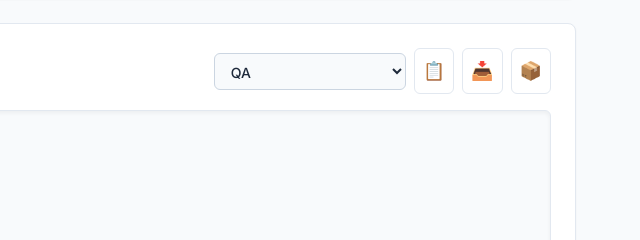
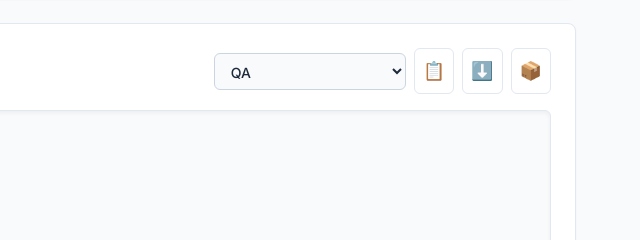
Before and after one commit to sanjeev40084/powermatrix, a website: page index.html in a window 1280 px wide. Shown: the part 501-741 px from the top of the page, 640-1280 px from the left. Drawn offline with nearby package versions, Linux system fonts and the light colour scheme.

Commit message:
Updated icon.

```diff
--- a/index.html
+++ b/index.html
@@ -164,7 +164,7 @@
                     <select id="stageSelect" aria-label="Select stage to export" onchange="generateJSON()" class="flex-1 sm:w-48 px-3 py-2 bg-slate-50 dark:bg-zinc-900 border border-slate-300 dark:border-zinc-600 rounded-md text-sm focus:outline-none focus:ring-2 focus:ring-primary font-medium"></select>
 
                     <button onclick="copyToClipboard()" class="p-2 border border-slate-200 dark:border-zinc-700 rounded-md hover:bg-slate-100 dark:hover:bg-zinc-700 text-lg transition-colors duration-200" title="Copy to Clipboard" aria-label="Copy JSON to clipboard">📋</button>
-                    <button onclick="downloadSelected()" class="p-2 border border-slate-200 dark:border-zinc-700 rounded-md hover:bg-slate-100 dark:hover:bg-zinc-700 text-lg transition-colors duration-200" title="Download Current JSON" aria-label="Download current JSON file">📥</button>
+                    <button onclick="downloadSelected()" class="p-2 border border-slate-200 dark:border-zinc-700 rounded-md hover:bg-slate-100 dark:hover:bg-zinc-700 text-lg transition-colors duration-200" title="Download Current JSON" aria-label="Download current JSON file">⬇️</button>
                     <button onclick="downloadAll()" class="p-2 border border-slate-200 dark:border-zinc-700 rounded-md hover:bg-slate-100 dark:hover:bg-zinc-700 text-lg transition-colors duration-200" title="Download ALL Stages (Batch)" aria-label="Download JSON files for all stages">📦</button>
                 </div>
             </div>
```
